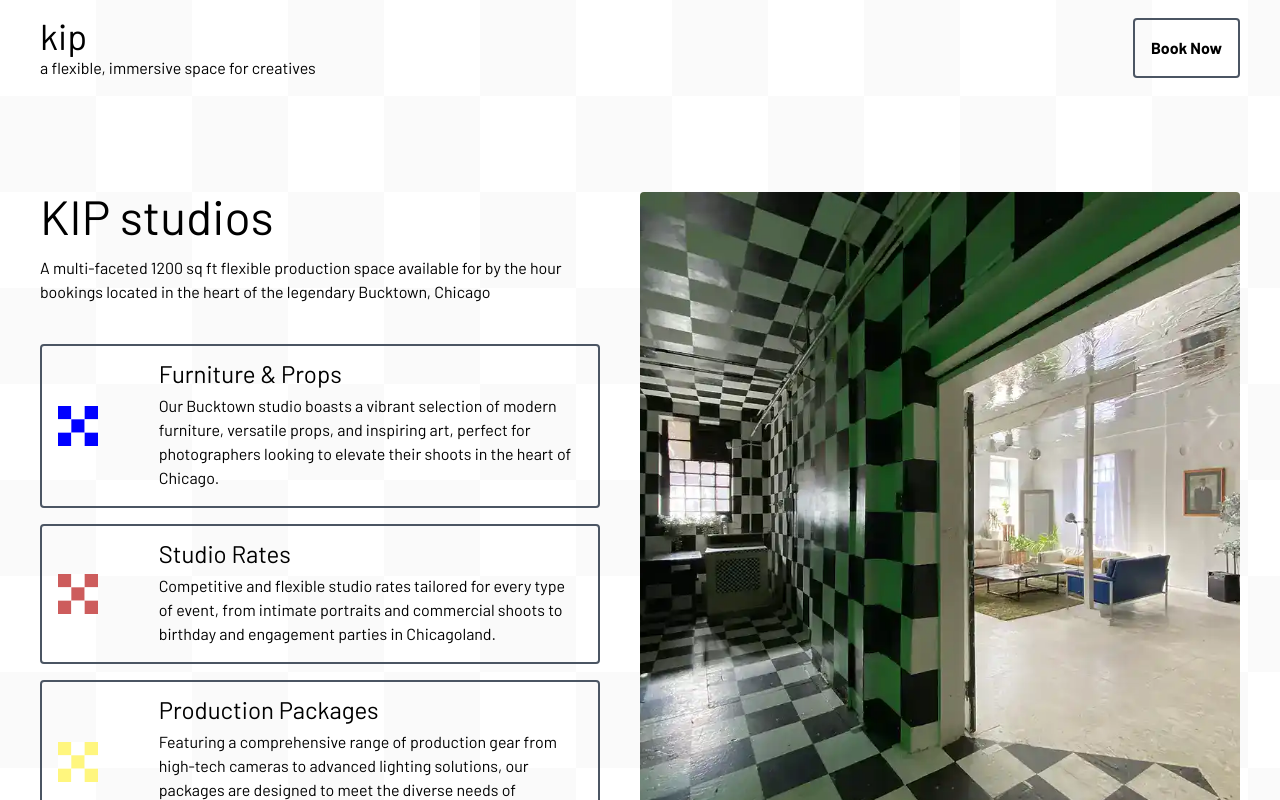
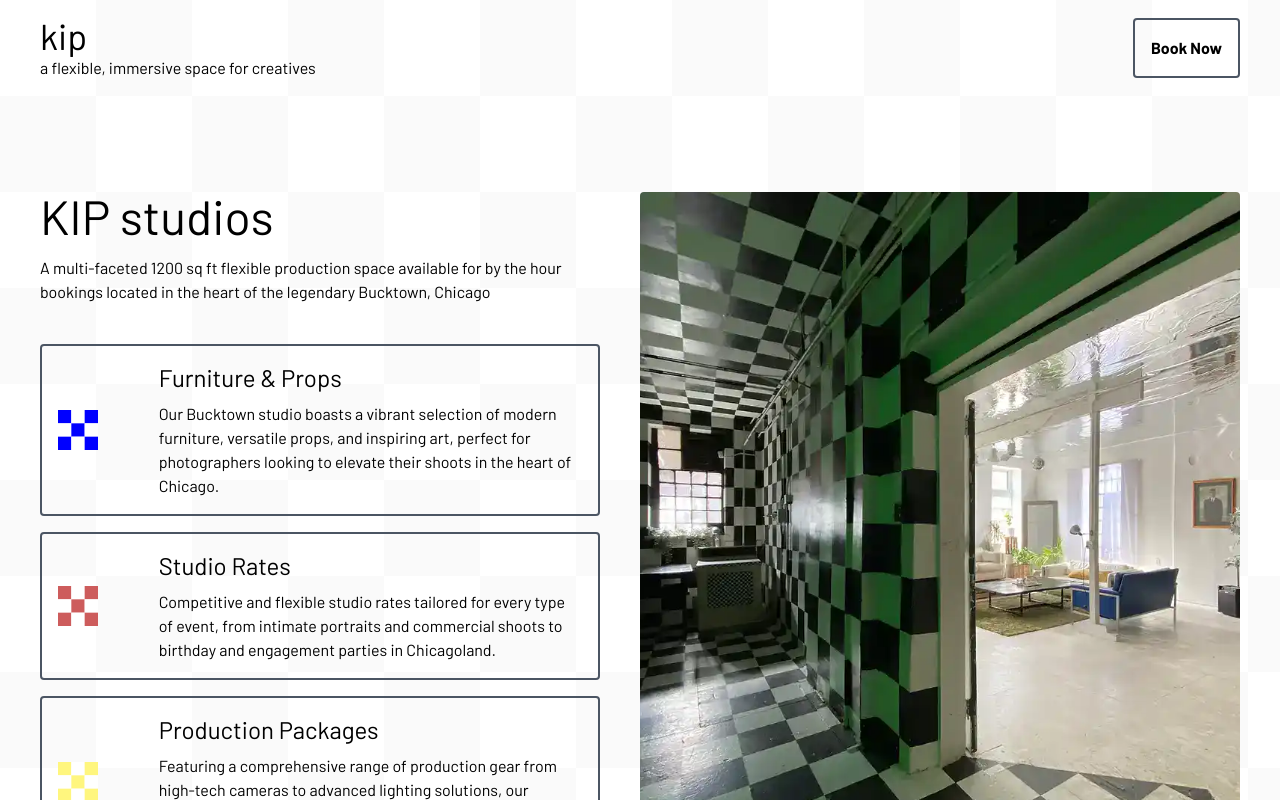
Before and after one commit to yunggarlic/kipstudios, a Next.js app: page / in a window 1280 px wide. Shown: the top 800 px of the page. Built offline with nearby package versions, Linux system fonts and the light colour scheme.

Commit message:
adjusting fonts

```diff
--- a/src/components/SpaceFeature.tsx
+++ b/src/components/SpaceFeature.tsx
@@ -12,7 +12,7 @@ const SpaceFeature = ({
         <Checkerboard color={checkerboardColor} />
       </div>
       <div className="flex flex-col w-full gap-2">
-        <h2>{heading}</h2>
+        <h2 className="text-2xl">{heading}</h2>
         <div className="">
           <span
             key={description}
```
